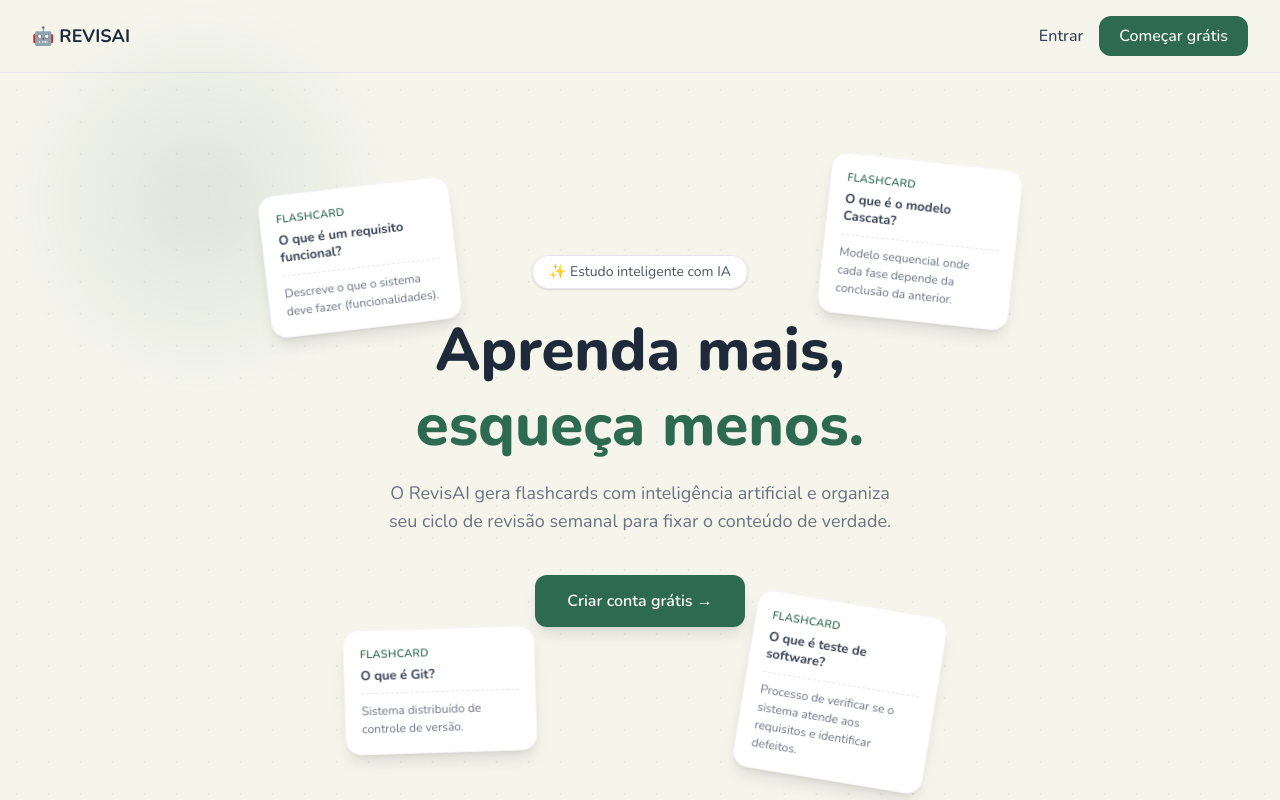
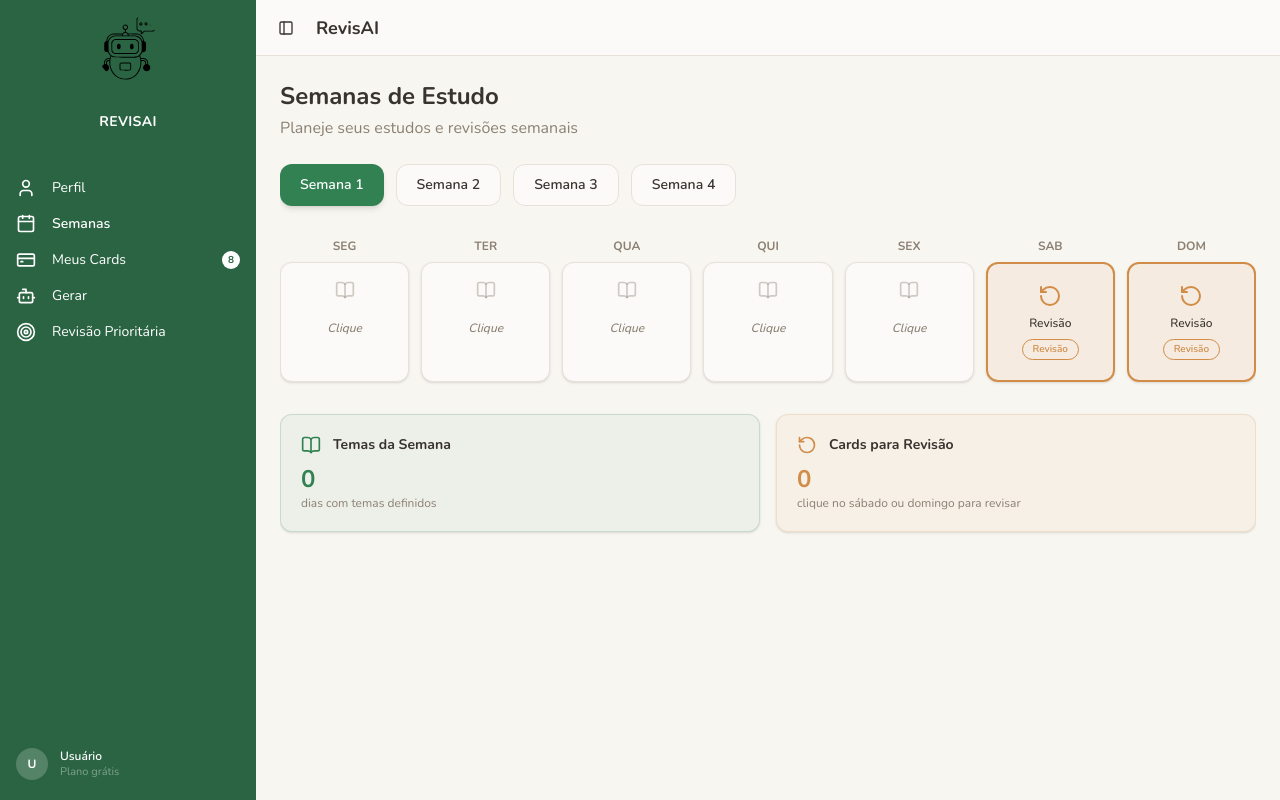
Before and after one commit to Kayquemts/RevisAI, a React (Vite) app in the folder front-end/: page /weeks in a window 1280 px wide. Before the commit this address led to /. Shown: the top 800 px of the page. Built offline with nearby package versions, Linux system fonts and the light colour scheme.

Commit message:
feature/pagina-semanas

```diff
--- a/front-end/src/App.jsx
+++ b/front-end/src/App.jsx
@@ -4,6 +4,7 @@ import Login from "./pages/Login";
 import GerarFlashcards from "./pages/GerarFlashcards";
 import MyCards from "./pages/MyCards";
 import DeckDetail from "./pages/DeckDetail";
+import Weeks from "./pages/Weeks";
 
 export default function App() {
   return (
@@ -11,6 +12,7 @@ export default function App() {
       <Route path="/" element={<Home />} />
       <Route path="/login" element={<Login />} />
       <Route path="/dashboard" element={<GerarFlashcards />} />
+      <Route path="/weeks" element={<Weeks />} />
 
       <Route path="/my-cards" element={<MyCards />} />
       <Route path="/my-cards/:deckId" element={<DeckDetail />} />
--- a/front-end/src/components/Layout.jsx
+++ b/front-end/src/components/Layout.jsx
@@ -6,14 +6,15 @@ export default function Layout({ children, savedCardsCount }) {
       <Sidebar savedCardsCount={savedCardsCount} />
       <div className="flex-1 flex flex-col min-w-0">
         {/* Top bar */}
-        <header className="bg-card border-b border-border h-14 px-4 flex items-center gap-3">
-          <button className="text-gray-400 hover:text-gray-600 transition-colors">
-            <svg viewBox="0 0 24 24" fill="none" stroke="currentColor" strokeWidth={1.8} className="w-5 h-5">
-              <rect x="3" y="3" width="7" height="7" rx="1" /><rect x="14" y="3" width="7" height="7" rx="1" />
-              <rect x="3" y="14" width="7" height="7" rx="1" /><rect x="14" y="14" width="7" height="7" rx="1" />
+        <header className="h-14 flex items-center border-b px-4 bg-card">
+          <button className="inline-flex items-center justify-center gap-2 whitespace-nowrap rounded-md text-sm font-medium ring-offset-background transition-colors focus-visible:outline-none focus-visible:ring-2 focus-visible:ring-ring focus-visible:ring-offset-2 disabled:pointer-events-none disabled:opacity-50 [&_svg]:pointer-events-none [&_svg]:size-4 [&_svg]:shrink-0 hover:bg-accent hover:text-accent-foreground h-7 w-7 mr-4">
+            <svg xmlns="http://www.w3.org/2000/svg" width="24" height="24" viewBox="0 0 24 24" fill="none" stroke="currentColor" strokeWidth="2" strokeLinecap="round" strokeLinejoin="round" className="lucide lucide-panel-left">
+              <rect width="18" height="18" x="3" y="3" rx="2"></rect>
+              <path d="M9 3v18"></path>
             </svg>
+            <span className="sr-only">Toggle Sidebar</span>
           </button>
-          <span className="text-gray-700 font-semibold text-base">RevisAI</span>
+          <h1 className="text-lg font-bold text-foreground">RevisAI</h1>
         </header>
 
         <main className="flex-1 overflow-hidden flex flex-col p-6 bg-background">
--- a/front-end/src/components/Sidebar.jsx
+++ b/front-end/src/components/Sidebar.jsx
@@ -1,57 +1,32 @@
 import { useNavigate, useLocation } from "react-router-dom";
 import robotIcon from "../assets/assistente-de-robo.svg";
+import { User, Calendar, CreditCard, Bot, Target } from "lucide-react";
 
 const navItems = [
   {
     label: "Perfil",
     path: "/profile",
-    icon: (
-      <svg viewBox="0 0 24 24" fill="none" stroke="currentColor" strokeWidth={1.8} className="w-5 h-5">
-        <circle cx="12" cy="8" r="4" /><path d="M4 20c0-4 3.6-7 8-7s8 3 8 7" />
-      </svg>
-    ),
+    icon: <User className="mr-2 h-5 w-5" />
   },
   {
     label: "Semanas",
     path: "/weeks",
-    icon: (
-      <svg viewBox="0 0 24 24" fill="none" stroke="currentColor" strokeWidth={1.8} className="w-5 h-5">
-        <rect x="3" y="4" width="18" height="18" rx="2" /><path d="M16 2v4M8 2v4M3 10h18" />
-      </svg>
-    ),
+    icon: <Calendar className="mr-2 h-5 w-5" />
   },
   {
     label: "Meus Cards",
     path: "/my-cards",
-    icon: (
-      <svg viewBox="0 0 24 24" fill="none" stroke="currentColor" strokeWidth={1.8} className="w-5 h-5">
-        <rect x="2" y="6" width="20" height="14" rx="2" /><path d="M6 6V4a2 2 0 0 1 2-2h8a2 2 0 0 1 2 2v2" />
-      </svg>
-    ),
+    icon: <CreditCard className="mr-2 h-5 w-5" />
   },
   {
     label: "Gerar",
     path: "/dashboard",
-    icon: (
-      <svg viewBox="0 0 24 24" fill="none" stroke="currentColor" strokeWidth={1.8} className="w-5 h-5">
-        <rect x="3" y="3" width="18" height="18" rx="3" />
-        <circle cx="9" cy="9" r="1.2" fill="currentColor" />
-        <circle cx="15" cy="9" r="1.2" fill="currentColor" />
-        <path d="M8 15s1.5 2 4 2 4-2 4-2" />
-      </svg>
-    ),
+    icon: <Bot className="mr-2 h-5 w-5" />
   },
   {
     label: "Revisão Prioritária",
     path: "/priority-review",
-    icon: (
-      <svg viewBox="0 0 24 24" fill="none" stroke="currentColor" strokeWidth={1.8} className="w-5 h-5">
-        <circle cx="12" cy="12" r="10" />
-        <circle cx="12" cy="12" r="1" fill="currentColor" />
-        <circle cx="12" cy="12" r="3" />
-        <circle cx="12" cy="12" r="6" />
-      </svg>
-    ),
+    icon: <Target className="mr-2 h-5 w-5" />
   },
 ];
 
@@ -60,44 +35,52 @@ export default function Sidebar({ savedCardsCount = 0 }) {
   const location = useLocation();
 
   return (
-    <aside className="w-64 bg-sidebar-background flex flex-col flex-shrink-0">
+    <aside className="w-64 bg-sidebar-background flex flex-col flex-shrink-0 text-sidebar-foreground">
+      <div className="flex min-h-0 flex-1 flex-col gap-2 overflow-auto pt-4">
         {/* Logo */}
         <div
-        className="flex flex-col items-center py-7 border-b border-white/10 cursor-pointer"
+          className="flex justify-center mb-6 px-2 cursor-pointer"
           onClick={() => navigate("/")}
         >
-        <img src={robotIcon} alt="RevisAI Logo" className="w-12 h-12 mb-2" />
-        <span className="text-white font-extrabold text-sm tracking-widest">REVISAI</span>
+          <img src={robotIcon} alt="RevisAI Logo" className="w-16 h-16 rounded-full" />
         </div>
+        <p className="text-center text-sm font-bold text-sidebar-foreground mb-6 tracking-wide">REVISAI</p>
 
         {/* Nav */}
-      <nav className="flex-1 px-3 py-6 space-y-1">
+        <div className="relative flex w-full min-w-0 flex-col p-2">
+          <div className="w-full text-sm">
+            <ul className="flex w-full min-w-0 flex-col gap-1">
               {navItems.map((item) => {
                 const isActive = location.pathname === item.path || (item.path === "/dashboard" && location.pathname === "/dashboard");
+
                 return (
+                  <li key={item.label} className="relative">
                     <button
-              key={item.label}
                       onClick={() => navigate(item.path)}
-              className={`w-full flex items-center gap-3 px-4 py-3 rounded-xl text-sm font-medium transition-all duration-200
+                      className={`flex w-full items-center gap-2 overflow-hidden rounded-md p-2 text-left outline-none ring-sidebar-ring transition-[width,height,padding] focus-visible:ring-2 active:bg-sidebar-accent active:text-sidebar-accent-foreground disabled:pointer-events-none disabled:opacity-50 hover:text-sidebar-accent-foreground h-8 text-sm hover:bg-sidebar-accent/50 [&>svg]:shrink-0
                         ${isActive
-                  ? "bg-white/15 text-white"
-                  : "text-white/60 hover:bg-white/10 hover:text-white"
+                          ? "bg-sidebar-accent text-sidebar-accent-foreground font-semibold"
+                          : ""
                         }`}
                     >
                       {item.icon}
-              {item.label}
+                      <span>{item.label}</span>
                       {item.label === "Meus Cards" && savedCardsCount > 0 && (
                         <span className="ml-auto bg-white text-sidebar-background text-[10px] font-bold px-1.5 py-0.5 rounded-full">
                           {savedCardsCount}
                         </span>
                       )}
                     </button>
+                  </li>
                 );
               })}
-      </nav>
+            </ul>
+          </div>
+        </div>
+      </div>
 
       {/* User avatar bottom */}
-      <div className="px-4 py-5 border-t border-white/10 flex items-center gap-3">
+      <div className="px-4 py-5 flex items-center gap-3">
         <div className="w-8 h-8 rounded-full bg-white/20 flex items-center justify-center text-white text-xs font-bold">
           U
         </div>
--- /dev/null
+++ b/front-end/src/pages/Weeks.jsx
@@ -0,0 +1,138 @@
+import Layout from "../components/Layout";
+import { BookOpen, RotateCcw, Pencil } from "lucide-react";
+import { useFlashcards } from "../contexts/FlashcardContext";
+import { useState } from "react";
+
+export default function Weeks() {
+  const { themes } = useFlashcards();
+  const totalSavedCards = themes ? themes.reduce((acc, t) => acc + t.cards.length, 0) : 0;
+
+  const [topics, setTopics] = useState({});
+  const [editingDay, setEditingDay] = useState(null);
+  const [editValue, setEditValue] = useState("");
+
+  const handleEditClick = (day) => {
+    setEditingDay(day);
+    setEditValue(topics[day] || "");
+  };
+
+  const handleSave = (day) => {
+    setTopics(prev => ({ ...prev, [day]: editValue }));
+    setEditingDay(null);
+  };
+
+  const handleKeyDown = (e, day) => {
+    if (e.key === "Enter") {
+      handleSave(day);
+    }
+    if (e.key === "Escape") {
+      setEditingDay(null);
+    }
+  };
+
+  const definedTopicsCount = Object.values(topics).filter(t => t.trim() !== "").length;
+
+  const weekdays = ["SEG", "TER", "QUA", "QUI", "SEX"];
+  const weekend = ["SAB", "DOM"];
+
+  return (
+    <Layout savedCardsCount={totalSavedCards}>
+      <div className="flex-1 overflow-auto">
+        <div className="max-w-5xl mx-auto animate-fade-in">
+          <h2 className="text-2xl font-bold mb-1">Semanas de Estudo</h2>
+          <p className="text-muted-foreground mb-6">Planeje seus estudos e revisões semanais</p>
+
+          <div className="flex gap-3 mb-8">
+            <button className="px-5 py-2.5 rounded-lg font-semibold text-sm transition-all bg-primary text-primary-foreground shadow-md">Semana 1</button>
+            <button className="px-5 py-2.5 rounded-lg font-semibold text-sm transition-all bg-card text-foreground border hover:bg-muted">Semana 2</button>
+            <button className="px-5 py-2.5 rounded-lg font-semibold text-sm transition-all bg-card text-foreground border hover:bg-muted">Semana 3</button>
+            <button className="px-5 py-2.5 rounded-lg font-semibold text-sm transition-all bg-card text-foreground border hover:bg-muted">Semana 4</button>
+          </div>
+
+          <div className="grid grid-cols-7 gap-3 mb-8">
+            {weekdays.map(day => {
+              const hasTopic = !!topics[day] && topics[day].trim() !== "";
+
+              return (
+                <div key={day} className="text-center">
+                  <p className="text-xs font-bold text-muted-foreground mb-2">{day}</p>
+                  <div
+                    className="rounded-lg border text-card-foreground shadow-sm p-3 min-h-[120px] flex flex-col items-center justify-center gap-2 transition-all bg-card card-hover cursor-pointer group"
+                    onClick={() => { if (editingDay !== day) handleEditClick(day); }}
+                  >
+                    <BookOpen className={`h-5 w-5 transition-colors ${hasTopic ? "text-primary" : "text-muted-foreground/40 group-hover:text-primary/70"}`} />
+                    <div className="flex flex-col items-center gap-1 w-full mt-1">
+                      {editingDay === day ? (
+                        <input
+                          autoFocus
+                          value={editValue}
+                          onChange={(e) => setEditValue(e.target.value)}
+                          onKeyDown={(e) => handleKeyDown(e, day)}
+                          onBlur={() => handleSave(day)}
+                          className="w-full text-xs text-center border rounded px-1 py-1 focus:outline-none focus:ring-1 focus:ring-primary bg-background"
+                          placeholder="Tema..."
+                        />
+                      ) : (
+                        <>
+                          <span className="text-xs font-medium text-center leading-tight min-h-[2rem] flex items-center justify-center w-full break-words px-1">
+                            {hasTopic ? (
+                              <span className="text-primary line-clamp-3">{topics[day]}</span>
+                            ) : (
+                              <span className="text-muted-foreground italic">Clique</span>
+                            )}
+                          </span>
+                          <button
+                            className="opacity-0 group-hover:opacity-100 transition-opacity mt-1"
+                            onClick={(e) => {
+                              e.stopPropagation();
+                              handleEditClick(day);
+                            }}
+                          >
+                            <Pencil className="h-3 w-3 text-muted-foreground hover:text-primary" />
+                          </button>
+                        </>
+                      )}
+                    </div>
+                  </div>
+                </div>
+              );
+            })}
+
+            {weekend.map(day => (
+              <div key={day} className="text-center">
+                <p className="text-xs font-bold text-muted-foreground mb-2">{day}</p>
+                <div className="rounded-lg text-card-foreground shadow-sm p-3 min-h-[120px] flex flex-col items-center justify-center gap-2 transition-all border-accent border-2 bg-accent/10 cursor-pointer hover:bg-accent/20 hover:shadow-md">
+                  <RotateCcw className="h-6 w-6 text-accent" />
+                  <span className="text-xs font-medium text-center leading-tight">Revisão</span>
+                  <div className="inline-flex items-center rounded-full border px-2.5 py-0.5 font-semibold transition-colors focus:outline-none focus:ring-2 focus:ring-ring focus:ring-offset-2 text-[10px] border-accent text-accent">
+                    Revisão
+                  </div>
+                </div>
+              </div>
+            ))}
+          </div>
+
+          <div className="grid grid-cols-1 md:grid-cols-2 gap-4 mb-6">
+            <div className="rounded-lg border text-card-foreground shadow-sm p-5 bg-primary/5 border-primary/20">
+              <div className="flex items-center gap-3 mb-2">
+                <BookOpen className="h-5 w-5 text-primary" />
+                <span className="font-bold text-sm">Temas da Semana</span>
+              </div>
+              <p className="text-2xl font-bold text-primary">{definedTopicsCount}</p>
+              <p className="text-xs text-muted-foreground">dias com temas definidos</p>
+            </div>
+
+            <div className="rounded-lg border text-card-foreground shadow-sm p-5 bg-accent/5 border-accent/20">
+              <div className="flex items-center gap-3 mb-2">
+                <RotateCcw className="h-5 w-5 text-accent" />
+                <span className="font-bold text-sm">Cards para Revisão</span>
+              </div>
+              <p className="text-2xl font-bold text-accent">0</p>
+              <p className="text-xs text-muted-foreground">clique no sábado ou domingo para revisar</p>
+            </div>
+          </div>
+        </div>
+      </div>
+    </Layout>
+  );
+}
```
Lines whose indentation alone changed are shown as unchanged.
